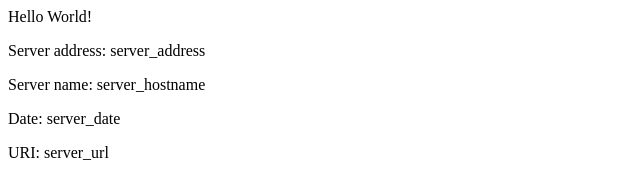
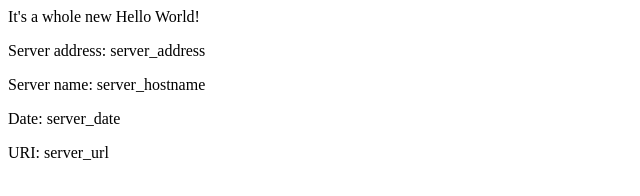
Before and after one commit to hopkirk/eks-example, a plain HTML site: page src/index.html in a window 1280 px wide. Shown: the whole page, without its empty margins (0-640 px from the left). Drawn offline with Linux system fonts and the light colour scheme.

Commit message:
It's a whole new world

```diff
--- a/src/index.html
+++ b/src/index.html
@@ -1,8 +1,8 @@
 <head>
-<title>Hello World</title>
+<title>It's a whole new Hello World</title>
 </head>
 <div class="info">
-<h>Hello World!</h>
+<h>It's a whole new Hello World!</h>
 <p><span>Server&nbsp;address:</span> <span>server_address</span></p>
 <p><span>Server&nbsp;name:</span> <span>server_hostname</span></p>
 <p class="smaller"><span>Date:</span> <span>server_date</span></p>
```
